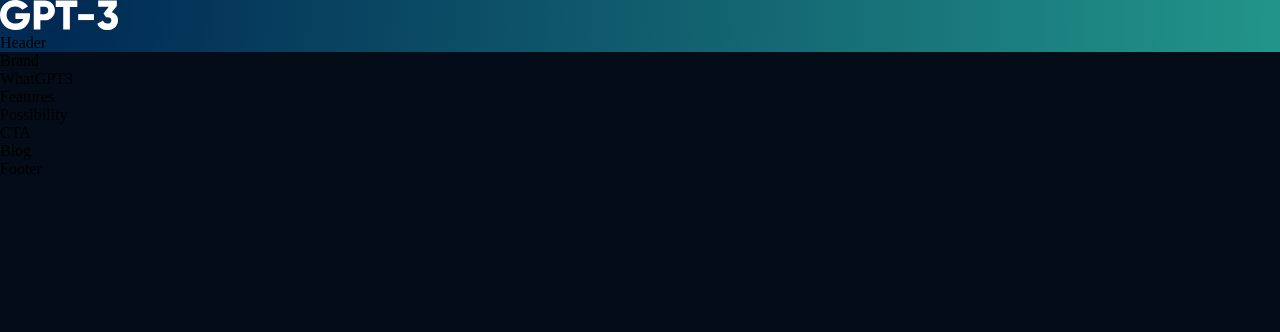
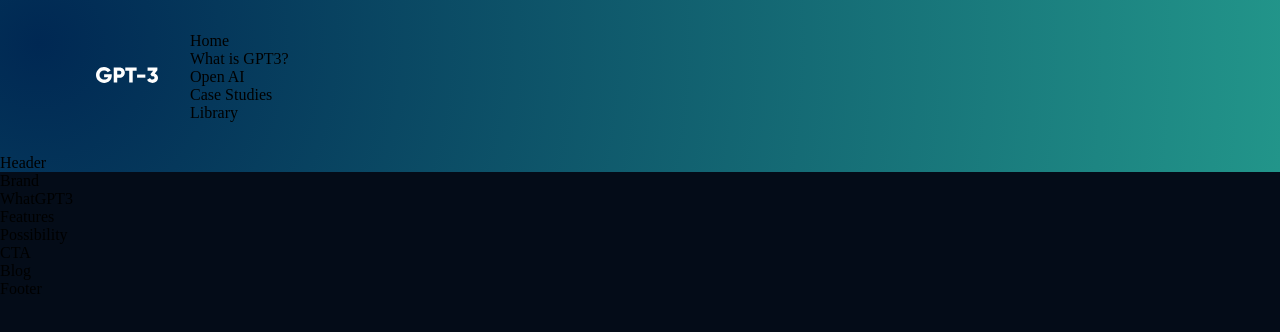
Before and after one commit to harsh-mangukia44/Mordern-UI-Website, a React (Create React App) app: page / in a window 1280 px wide. Shown: the top 332 px of the page. Built offline with nearby package versions, Linux system fonts and the light colour scheme; the HTML template or start-up script is replaced by a standard one.

Commit message:
Adding navbar and styling it

```diff
--- a/src/components/navbar/Navbar.css
+++ b/src/components/navbar/Navbar.css
@@ -0,0 +1,22 @@
+.gpt3Navbar{
+    display: flex;
+    justify-content: space-between;
+    align-items: center;
+    padding: 2rem 6rem;
+}
+
+.gpt3NavbarLinks{
+    flex: 1;
+    display: flex;
+    justify-content: flex-start;
+    align-items: center;
+}
+
+.gpt3NavbarLinksLogo{
+    margin-right: 2rem;
+}
+
+.gpt3NavbarLinksLogo img{
+    width: 62px;
+    height: 16px;
+}
--- a/src/components/navbar/Navbar.jsx
+++ b/src/components/navbar/Navbar.jsx
@@ -10,6 +10,13 @@
         <div className='gpt3NavbarLinksLogo'>
           <img src={logo} alt="logo" />
         </div>
+        <div className='gpt3NavbarLinksContainer'>
+          <p><a href="#home">Home</a></p>
+          <p><a href="#wgpt3">What is GPT3?</a></p>
+          <p><a href="#possibility">Open AI</a></p>
+          <p><a href="#features">Case Studies</a></p>
+          <p><a href="#blog">Library</a></p>
+        </div>
       </div>
     </div>
   )
```
